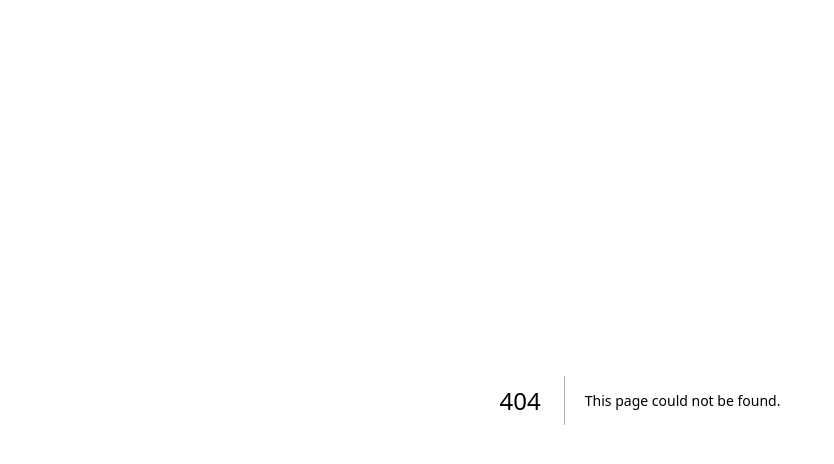
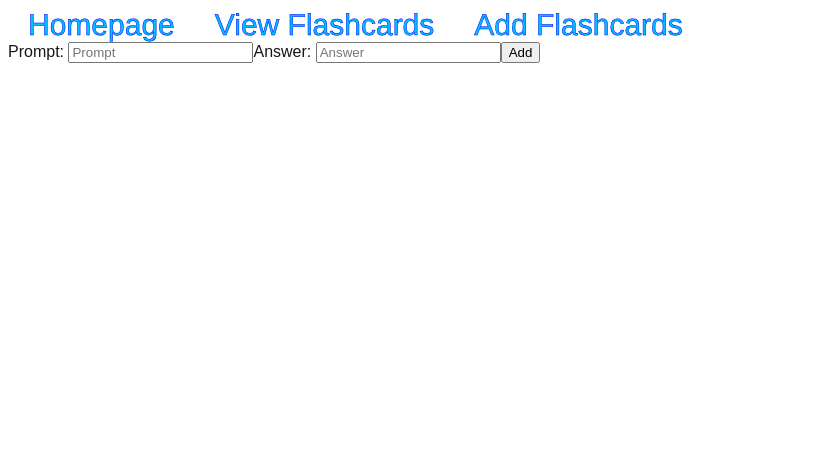
Before and after one commit to ejayjordan/Project2.2, a Next.js app: page /add in a window 1280 px wide. Before the commit this address had no page. Shown: the top 464 px of the page, without its empty margins (0-834 px from the left). Built offline with nearby package versions, Linux system fonts and the light colour scheme.

Commit message:
recreation of individual page files and links to pages in layout

```diff
--- /dev/null
+++ b/src/app/add/page.tsx
@@ -0,0 +1,25 @@
+import { PrismaClient } from "@prisma/client";
+async function createCard(formData : FormData) {
+    'use server';
+    const prisma = new PrismaClient()
+    await prisma.flashcards.create({
+        data: {
+            prompt: String(formData.get('promptInput')),
+            answer: String((formData.get('answerInput'))),
+            correct: 10,
+            time: 0
+        }
+    })
+}
+
+
+export default async function Page( ) {
+
+    return(<div>
+        <form action={createCard}>
+            <label>Prompt: <input type="text" name="promptInput" placeholder="Prompt" /></label>
+            <label>Answer: <input type="text" name="answerInput" placeholder="Answer" /></label>
+            <button type="submit">Add</button>
+        </form>
+    </div>)
+}
--- a/src/app/globals.css
+++ b/src/app/globals.css
@@ -21,3 +21,18 @@ utilities {
     text-wrap: balance;
   }
 }
+
+a {
+  font-family:'Franklin Gothic Medium', 'Arial Narrow', Arial, sans-serif;
+  font-size: 30px;
+  color:deepskyblue;
+  -webkit-text-stroke-color: blue;
+  -webkit-text-stroke-width: .5px;
+  padding: 20px;
+  text-decoration: none;
+}
+
+a:hover{
+  color:lightskyblue;
+  text-decoration: underline;
+}
--- a/src/app/layout.tsx
+++ b/src/app/layout.tsx
@@ -1,6 +1,7 @@
 import type { Metadata } from "next";
 import localFont from "next/font/local";
 import "./globals.css";
+import Link from 'next/link';
 
 const geistSans = localFont({
   src: "./fonts/GeistVF.woff",
@@ -28,6 +29,10 @@ export default function RootLayout({
       <body
         className={`${geistSans.variable} ${geistMono.variable} antialiased`}
       >
+        <Link href="/">Homepage</Link>
+        <Link href="/view">View Flashcards</Link>
+        <Link href="/add">Add Flashcards</Link>
+
         {children}
       </body>
     </html>
```
Also changed, not shown: src/app/page.tsx (+2 -66 lines), src/app/view/page.tsx (added, +14 -0 lines).
